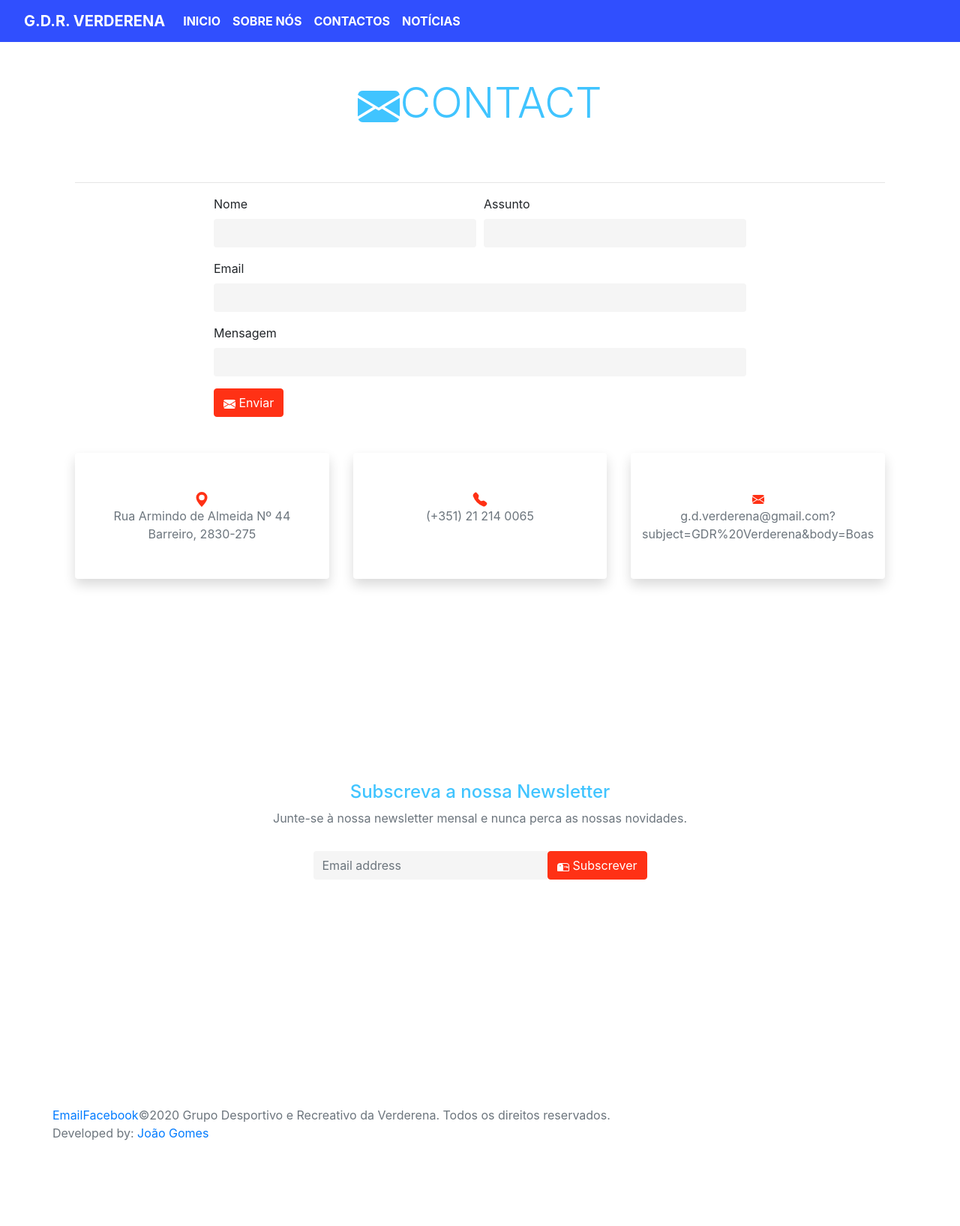
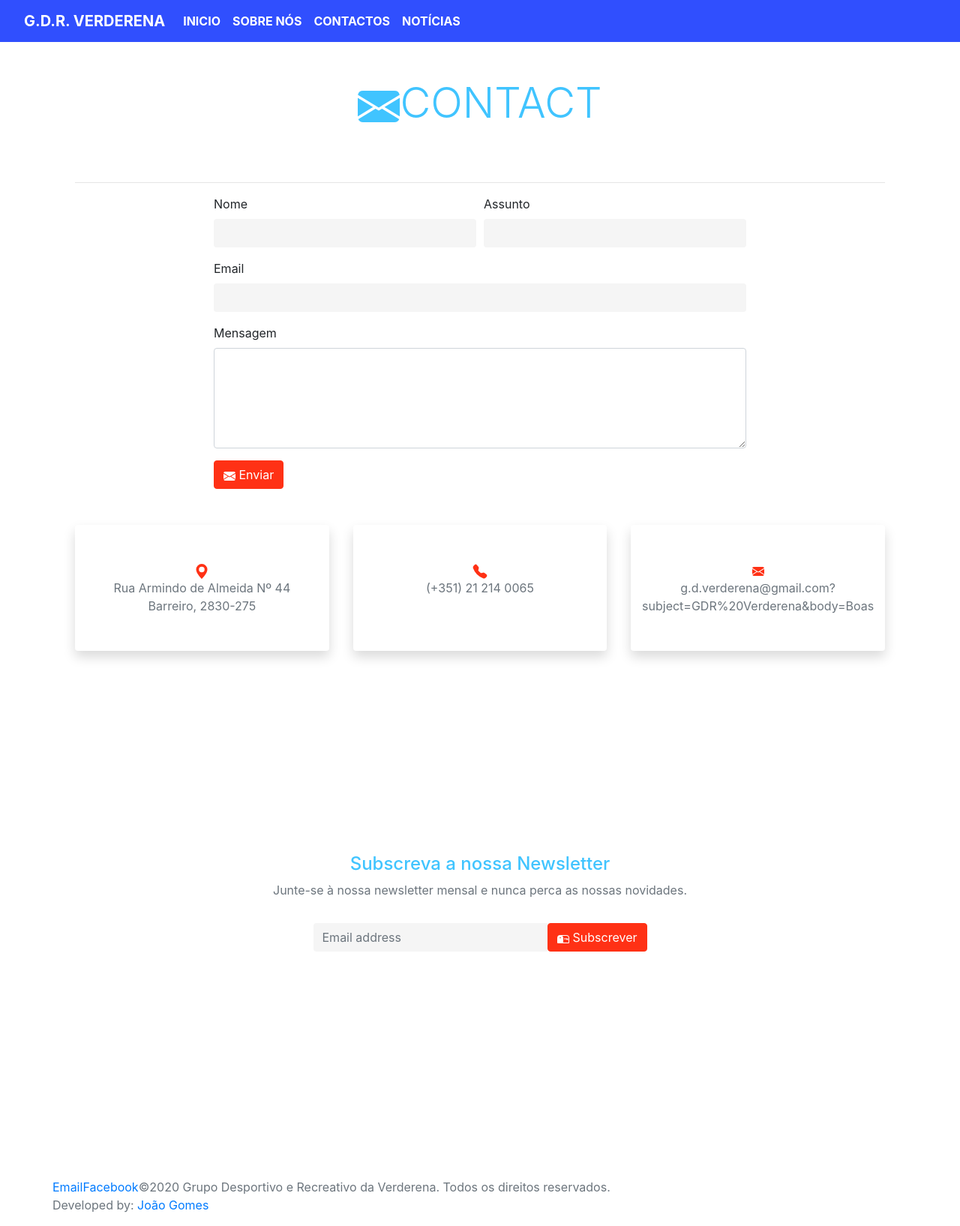
Before and after one commit to GDR-Verderena/gdr-verderena.github.io, a Jekyll site: the page built from contact/index.html, in a window 1280 px wide. Shown: the whole page at 75% size. Built offline with Jekyll 4.4.1, drawn with Linux system fonts in a browser that asks for light colours; before the commit the page ends 1539 px from its top, so only the background shows below that.

Commit message:
Update contact.html

```diff
--- a/_includes/contact.html
+++ b/_includes/contact.html
@@ -42,7 +42,7 @@
                     <div class="form-row">
                         <div class="form-group col-sm-12">
                             <label for="Message">Mensagem</label>
-                            <text area type="text" name="Message" rows="5" cols="15" for="Message" class="form-control" spellcheck="true" type="text" ></textarea>
+                            <textarea type="text" name="Message" rows="5" cols="15" for="Message" class="form-control" spellcheck="true" type="text" ></textarea>
                             <span for="Message" class="text-muted"></span>
                         </div>
                     </div>
```
